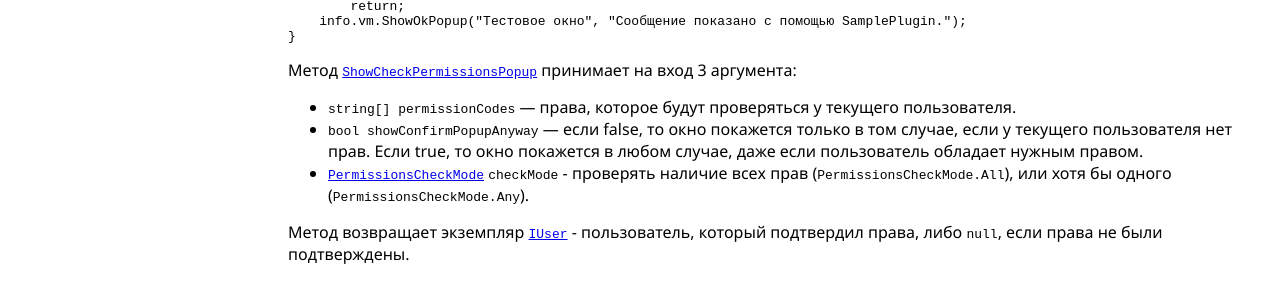
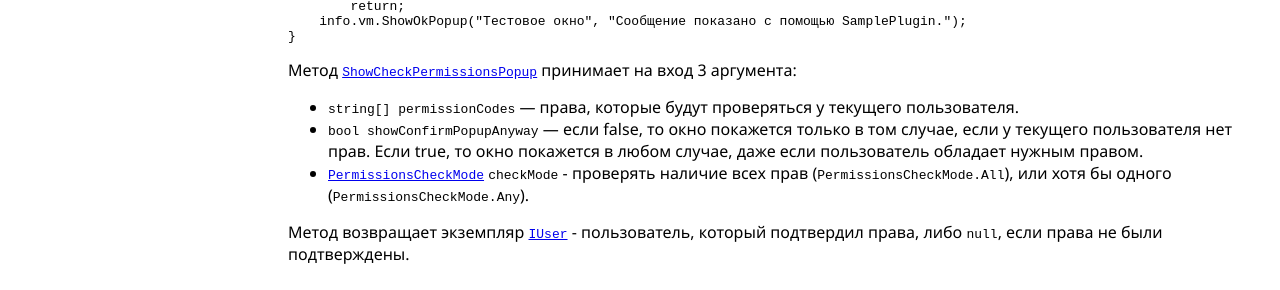
Before and after one commit to iiko/front.api.doc, a Jekyll site: the page built from v7/ru/CheckingPermissions.md, in a window 1280 px wide and 900 px high, scrolled down 2713 px. Shown: the part 545-835 px from the top of the window. Built offline with Jekyll 4.4.1, drawn with Linux system fonts in a browser that asks for light colours.

```diff
--- a/v7/ru/CheckingPermissions.md
+++ b/v7/ru/CheckingPermissions.md
@@ -149,7 +149,7 @@
 
 Метод [`ShowCheckPermissionsPopup`](https://iiko.github.io/front.api.sdk/v7/html/M_Resto_Front_Api_UI_IViewManager_ShowCheckPermissionsPopup.htm) принимает на вход 3 аргумента:
 
-- `string[] permissionCodes` — права, которое будут проверяться у текущего пользователя.
+- `string[] permissionCodes` — права, которые будут проверяться у текущего пользователя.
 - `bool showConfirmPopupAnyway` — если false, то окно покажется только в том случае, если у текущего пользователя нет прав. Если true, то окно покажется в любом случае, даже если пользователь обладает нужным правом.
 - [`PermissionsCheckMode`](https://iiko.github.io/front.api.sdk/v7/html/T_Resto_Front_Api_PermissionsCheckMode.htm) `checkMode` - проверять наличие всех прав (`PermissionsCheckMode.All`), или хотя бы одного (`PermissionsCheckMode.Any`).
 
```
